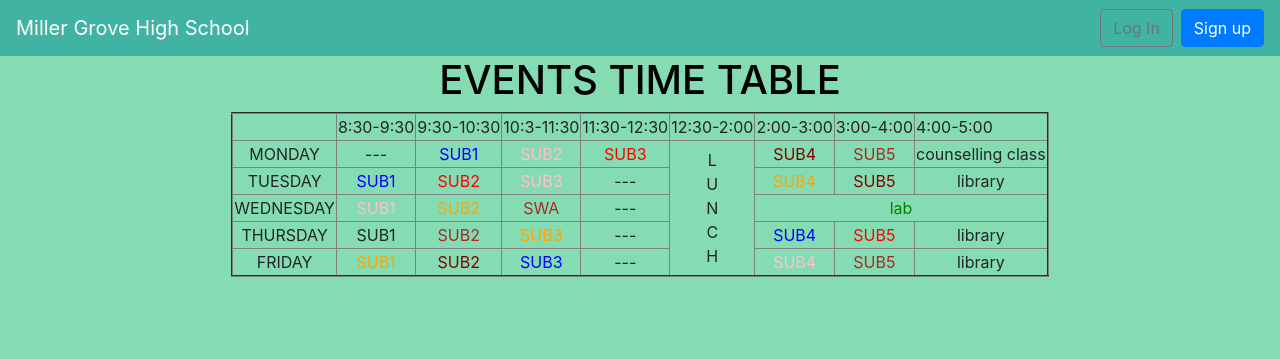
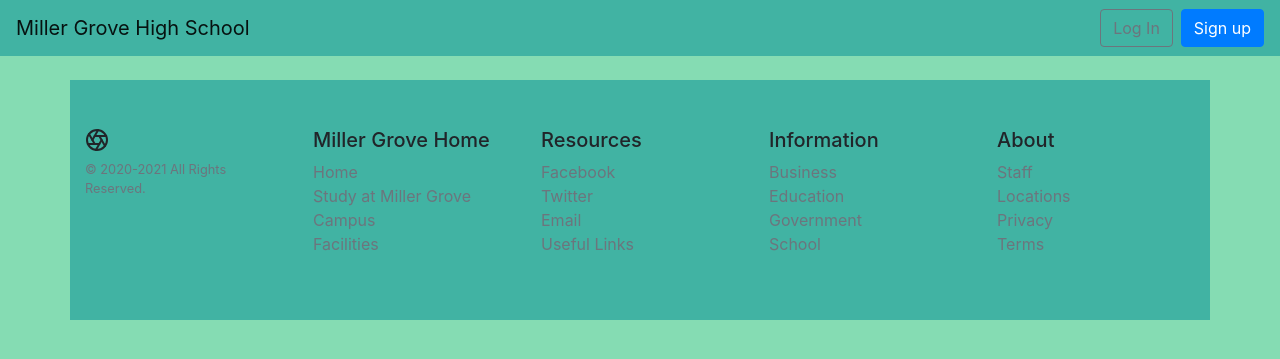
Before and after one commit to oleg-glingeanu/django-project, a Django app: page /articles/events/ in a window 1280 px wide. Shown: the top 359 px of the page. Run offline with Django 3.2, Linux system fonts and the light colour scheme; some libraries are stand-ins or nearby versions.

Commit message:
Update
Update

```diff
--- a/miller_grove/urls.py
+++ b/miller_grove/urls.py
@@ -13,6 +13,7 @@ Including another URLconf
     1. Import the include() function: from django.urls import include, path
     2. Add a URL to urlpatterns:  path('blog/', include('blog.urls'))
 """
+
 from django.contrib import admin
 from django.urls import path, include # new
 
--- a/templates/article_detail.html
+++ b/templates/article_detail.html
@@ -3,7 +3,7 @@
   <div class="article-entry">
     <h2>{{ object.title }}</h2>
     <p>by {{ object.author }} | {{ object.date }}</p>
-    <p>{{ object.body }}</p>
+    <p>{{ object.body | safe }}</p>
   </div>
 
   <p><a href="{% url 'article_edit' article.pk %}">Edit</a> |
--- a/templates/article_list.html
+++ b/templates/article_list.html
@@ -1,5 +1,5 @@
 {% extends 'base.html' %}
-{% block title %}Articles{% endblock title %}
+{% block title %}Miller Grove - Articles{% endblock title %}
 {% block content %}
   {% for article in object_list %}
     <div class="card">
--- a/templates/base.html
+++ b/templates/base.html
@@ -1,15 +1,17 @@
 <!DOCTYPE html>
 <html>
 <head>
+  {% load static %}
   <meta charset="utf-8">
   <title>{% block title %}Newspaper App{% endblock title %}</title>
   <meta name="viewport" content="width=device-width, initial-scale=1, shrink-to-fit=no">
 
   <!-- Bootstrap CSS -->
   <link rel="stylesheet" href="https://stackpath.bootstrapcdn.com/bootstrap/4.5.0/css/bootstrap.min.css" integrity="sha384-9aIt2nRpC12Uk9gS9baDl411NQApFmC26EwAOH8WgZl5MYYxFfc+NcPb1dKGj7Sk" crossorigin="anonymous">
+  <link id="mystylesheet"  rel="stylesheet" type="text/css" href="{% static 'css/light.css' %}">
 </head>
 <body style="background-color: #85DCB3;">
-  <nav class="navbar navbar-expand-lg navbar-dark" style="background-color: #41b3a3;">
+  <nav class="navbar navbar-expand-lg navbar-light" style="background-color: #41b3a3;">
     <a class="navbar-brand" href="{% url 'home' %}">Miller Grove High School</a>
     <button class="navbar-toggler" type="button" data-toggle="collapse"
     data-target="#navbarSupportedContent" aria-controls="navbarSupportedContent"
@@ -20,20 +22,37 @@
       {% if user.is_authenticated %}
       {% if user.is_authenticated %}
       <ul class="navbar-nav mr-auto">
-        <li class="nav-item"><a href="{% url 'news_page' %}"> News </a></li>
+        <li class="nav-item"><a href="{% url 'news_page' %}" style="
+          text-decoration: none;
+            color: #000;"> News </a></li>
       </ul>
       <ul class="navbar-nav mr-auto">
-        <li class="nav-item"><a href="{% url 'covid_page' %}"> Covid Infomation </a></li>
+        <li class="nav-item"><a href="{% url 'covid_page' %}" style="
+        text-decoration: none;
+          color: #000;"> Covid Infomation </a></li>
       </ul>
       <ul class="navbar-nav mr-auto">
-        <li class="nav-item"><a href="{% url 'events_page' %}"> Upcoming Events </a></li>
+        <li class="nav-item"><a href="{% url 'events_page' %}" style="
+          text-decoration: none;
+            color: #000; "> Upcoming Events </a></li>
       </ul>
       <ul class="navbar-nav mr-auto">
-        <li class="nav-item"><a href="{% url 'article_list' %}"> Articles </a></li>
+        <li class="nav-item"><a href="{% url 'article_list' %}" style="
+          text-decoration: none;
+            color: #000;"> Articles </a></li>
       </ul>
       <ul class="navbar-nav mr-auto">
-        <li class="nav-item"><a href="{% url 'article_new' %}"> + New Article </a></li>
+        <li class="nav-item"><a href="{% url 'article_new' %}" style="
+          text-decoration: none;
+            color: #000;"> + New Article </a></li>
       </ul>
+      <ul>
+        <button class="btn btn-light" onclick="swapStyle('light.css')">Light Mode</button>
+      </ul>
+      <ul>
+        <button class="btn btn-dark" onclick="swapStyle('dark.css')">Dark Mode</button>
+      </ul>
+
 
  {% endif %}
         <ul class="navbar-nav ml-auto">
@@ -63,18 +82,67 @@
       {% endif %}
     </div>
   </nav>
+
   <main>
     <div class="container">
       {% block content %}
       {% endblock content %}
     </div>
-  </main>
 
 
+  </main>
   <!-- Optional JavaScript -->
   <!-- jQuery first, then Popper.js, then Bootstrap JS -->
   <script src="https://code.jquery.com/jquery-3.5.1.slim.min.js" integrity="sha384-DfXdz2htPH0lsSSs5nCTpuj/zy4C+OGpamoFVy38MVBnE+IbbVYUew+OrCXaRkfj" crossorigin="anonymous"></script>
   <script src="https://cdn.jsdelivr.net/npm/popper.js@1.16.0/dist/umd/popper.min.js" integrity="sha384-Q6E9RHvbIyZFJoft+2mJbHaEWldlvI9IOYy5n3zV9zzTtmI3UksdQRVvoxMfooAo" crossorigin="anonymous"></script>
   <script src="https://stackpath.bootstrapcdn.com/bootstrap/4.5.0/js/bootstrap.min.js" integrity="sha384-OgVRvuATP1z7JjHLkuOU7Xw704+h835Lr+6QL9UvYjZE3Ipu6Tp75j7Bh/kR0JKI" crossorigin="anonymous"></script>
 </body>
+
+<BR>
+
+
+<footer style="background-color:#41b3a3;" class="container py-5">
+  <div class="row">
+    <div class="col-12 col-md">
+      <svg xmlns="http://www.w3.org/2000/svg" width="24" height="24" viewBox="0 0 24 24" fill="none" stroke="currentColor" stroke-width="2" stroke-linecap="round" stroke-linejoin="round" class="d-block mb-2"><circle cx="12" cy="12" r="10"></circle><line x1="14.31" y1="8" x2="20.05" y2="17.94"></line><line x1="9.69" y1="8" x2="21.17" y2="8"></line><line x1="7.38" y1="12" x2="13.12" y2="2.06"></line><line x1="9.69" y1="16" x2="3.95" y2="6.06"></line><line x1="14.31" y1="16" x2="2.83" y2="16"></line><line x1="16.62" y1="12" x2="10.88" y2="21.94"></line></svg>
+      <small class="d-block mb-3 text-muted">© 2020-2021 All Rights Reserved.</small>
+    </div>
+    <div class="col-6 col-md">
+      <h5>Miller Grove Home</h5>
+      <ul class="list-unstyled text-small">
+        <li><a class="text-muted" href="#">Home</a></li>
+        <li><a class="text-muted" href="#">Study at Miller Grove</a></li>
+        <li><a class="text-muted" href="#">Campus</a></li>
+        <li><a class="text-muted" href="#">Facilities</a></li>
+      </ul>
+    </div>
+    <div class="col-6 col-md">
+      <h5>Resources</h5>
+      <ul class="list-unstyled text-small">
+        <li><a class="text-muted" href="#">Facebook</a></li>
+        <li><a class="text-muted" href="#">Twitter</a></li>
+        <li><a class="text-muted" href="#">Email</a></li>
+        <li><a class="text-muted" href="#">Useful Links</a></li>
+      </ul>
+    </div>
+    <div class="col-6 col-md">
+      <h5>Information</h5>
+      <ul class="list-unstyled text-small">
+        <li><a class="text-muted" href="#">Business</a></li>
+        <li><a class="text-muted" href="#">Education</a></li>
+        <li><a class="text-muted" href="#">Government</a></li>
+        <li><a class="text-muted" href="#">School</a></li>
+      </ul>
+    </div>
+    <div class="col-6 col-md">
+      <h5>About</h5>
+      <ul class="list-unstyled text-small">
+        <li><a class="text-muted" href="#">Staff</a></li>
+        <li><a class="text-muted" href="#">Locations</a></li>
+        <li><a class="text-muted" href="#">Privacy</a></li>
+        <li><a class="text-muted" href="#">Terms</a></li>
+      </ul>
+    </div>
+  </div>
+</footer>
 </html>
--- a/templates/events_page.html
+++ b/templates/events_page.html
@@ -1,72 +1,9 @@
 {% extends 'base.html' %}
-{% block title %}Home{% endblock title %}
+{% block title %}Miller Grove - Timetable{% endblock title %}
 {% block content %}
-<html>
-<head>
-   <title>time table</title>
-</head>
-<body bgcolor="skyblue">
-<H1><FONT COLOR="BLACK"><CENTER>EVENTS TIME TABLE</FONT></H1>
-<table border="2" cellspacing="3" align="center">
-<tr>
- <td align="center">
- <td>8:30-9:30
- <td>9:30-10:30
- <td>10:3-11:30
- <td>11:30-12:30
- <td>12:30-2:00
- <td>2:00-3:00
- <td>3:00-4:00
- <td>4:00-5:00
-</tr>
-<tr>
- <td align="center">MONDAY
- <td align="center">---<td align="center"><font color="blue">SUB1<br>
- <td align="center"><font color="pink">SUB2<br>
- <td align="center"><font color="red">SUB3<br>
- <td rowspan="6"align="center">L<br>U<br>N<br>C<br>H
- <td align="center"><font color="maroon">SUB4<br>
- <td align="center"><font color="brown">SUB5<br>
- <td align="center">counselling class
-</tr>
-<tr>
- <td align="center">TUESDAY
- <td align="center"><font color="blue">SUB1<br>
- <td align="center"><font color="red">SUB2<br>
- <td align="center"><font color="pink">SUB3<br>
- <td align="center">---
- <td align="center"><font color="orange">SUB4<BR>
- <td align="center"><font color="maroon">SUB5<br>
- <td align="center">library
-</tr>
-<tr>
- <td align="center">WEDNESDAY
- <td align="center"><font color="pink">SUB1<br>
- <td align="center"><font color="orange">SUB2<BR>
- <td align="center"><font color="brown">SWA<br>
- <td align="center">---
- <td colspan="3" align="center"><font color="green"> lab
-</tr>
-<tr>
- <td align="center">THURSDAY
- <td align="center">SUB1<br>
- <td align="center"><font color="brown">SUB2<br>
- <td align="center"><font color="orange">SUB3<BR>
- <td align="center">---
- <td align="center"><font color="blue">SUB4<br>
- <td align="center"><font color="red">SUB5<br>
- <td align="center">library
-</tr>
-<tr>
- <td align="center">FRIDAY
- <td align="center"><font color="orange">SUB1<BR>
- <td align="center"><font color="maroon">SUB2<br>
- <td align="center"><font color="blue">SUB3<br>
- <td align="center">---
- <td align="center"><font color="pink">SUB4<br>
- <td align="center"><font color="brown">SUB5<br>
- <td align="center">library
-</tr>
-</body>
-</html>
+
+
+
+
+
 {% endblock content %}
```
Also changed, not shown: miller_grove/settings.py (+18 -0 lines), templates/covid_page.html (+19 -6 lines), templates/home.html (+20 -10 lines), templates/news_page.html (+32 -39 lines), db.sqlite3, miller_grove/static/images/basketball.jpg (added), miller_grove/static/images/logo.jpg (renamed from media/logo.jpg), static/images/covid-19.jpg (added), static/images/logo.jpg (added).
